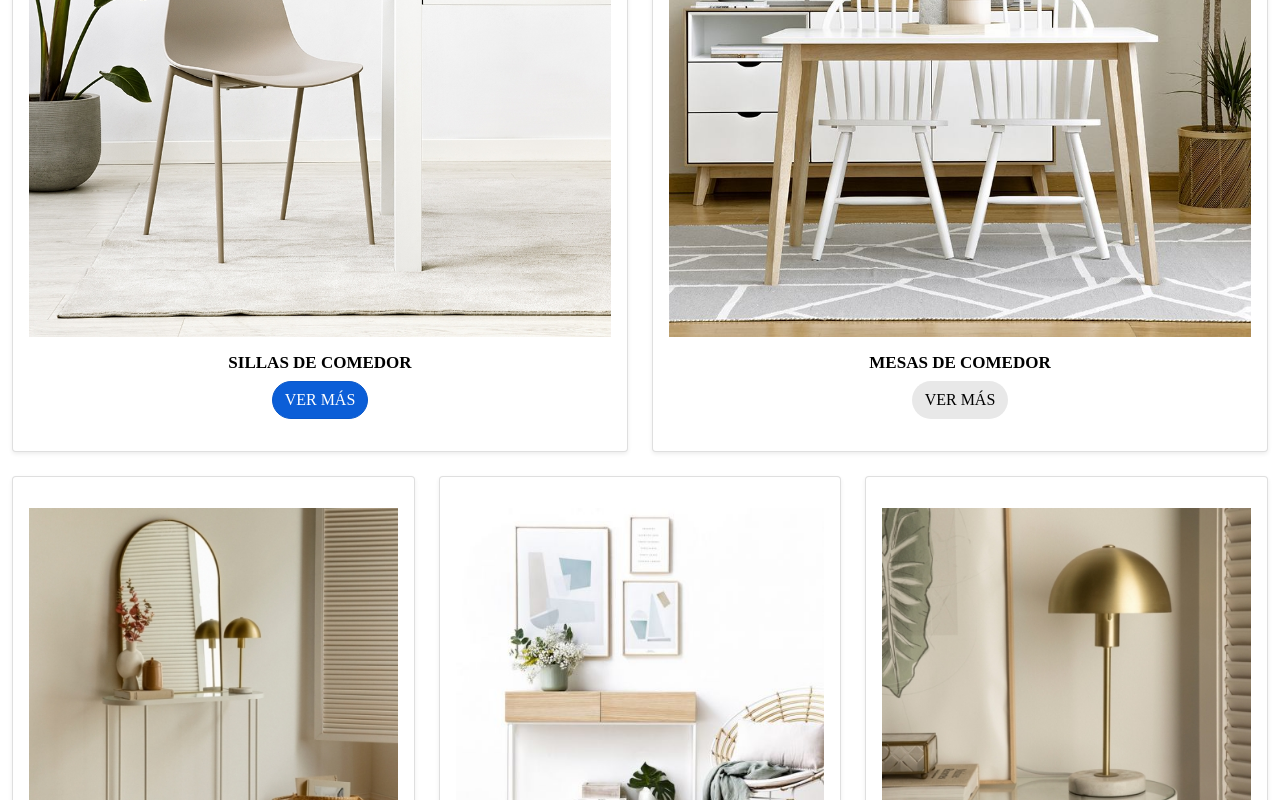
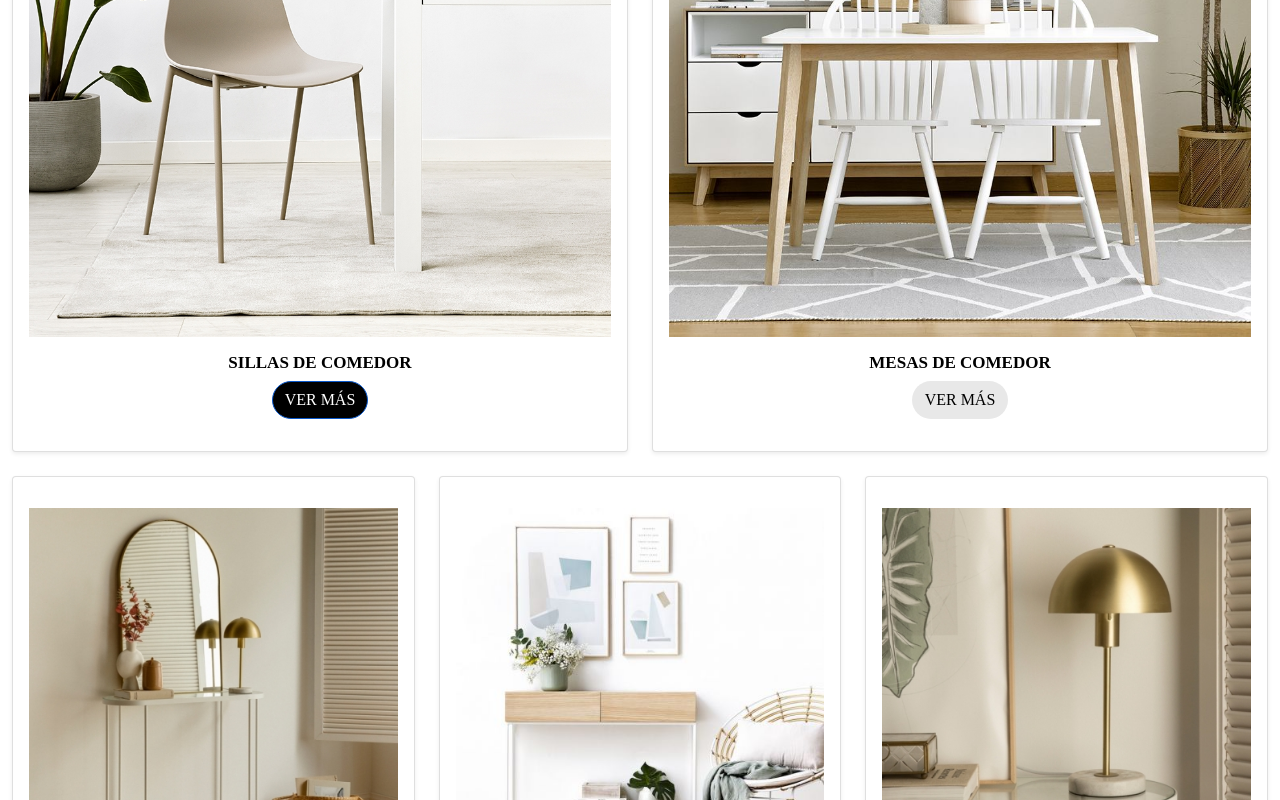
Before and after one commit to rociofernandezm/proyecto_coderhouse, a website: page paginas/outlet.html in a window 1280 px wide. In both pictures the pointer is over the link 319 px from the left and 834 px from the top of the page. Shown: the part 434-1234 px from the top of the page. Drawn offline with nearby package versions, Linux system fonts and the light colour scheme.

Commit message:
cambios imagen outlet

```diff
--- a/css/new_styles.css
+++ b/css/new_styles.css
@@ -28,6 +28,11 @@
     font-weight: normal;
     border: transparent solid 1px;
     border-radius: 30px;
+}
+.btn:hover{
+    background-color: black;
+    color: white;
+
 }
 a{
     text-decoration: none;
```
Also changed, not shown: index.html (+1 -1 lines), package.json (added, +25 -0 lines), scss/estilos.scss (added), 2 other files.
